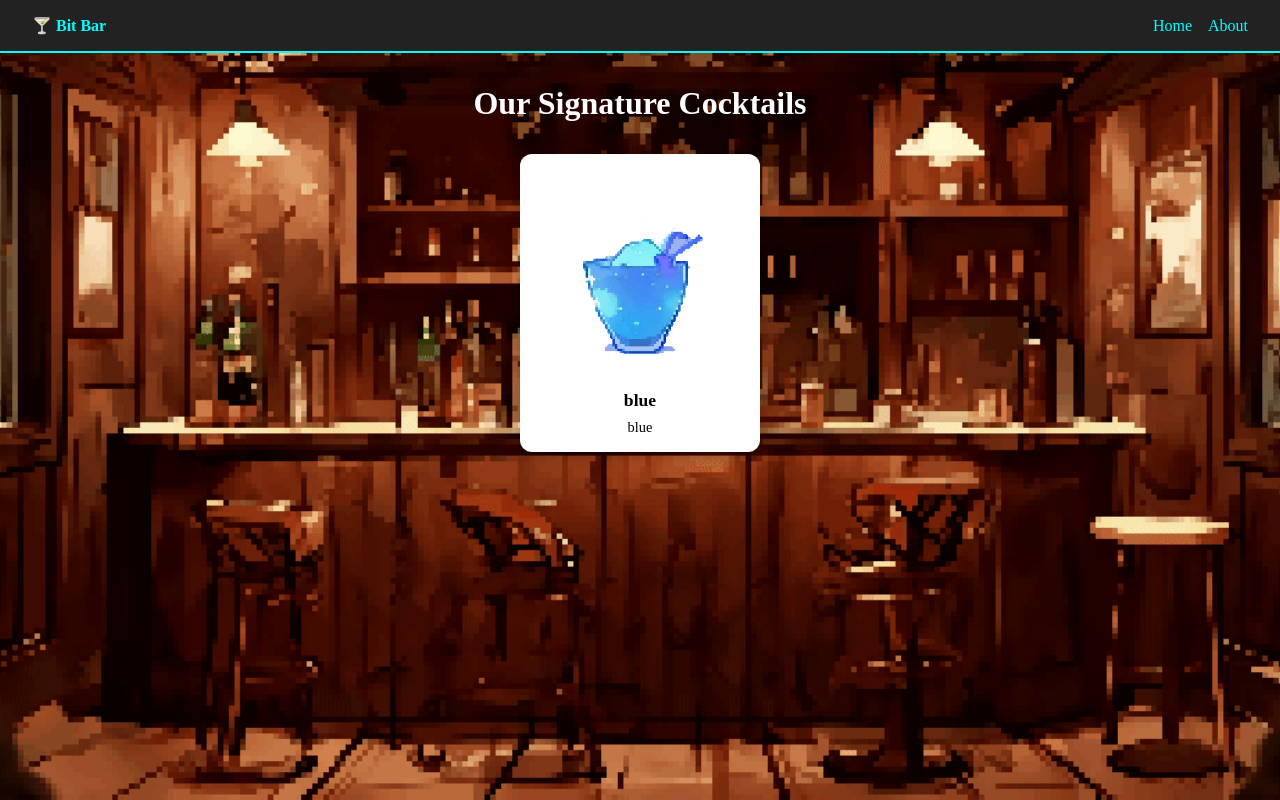
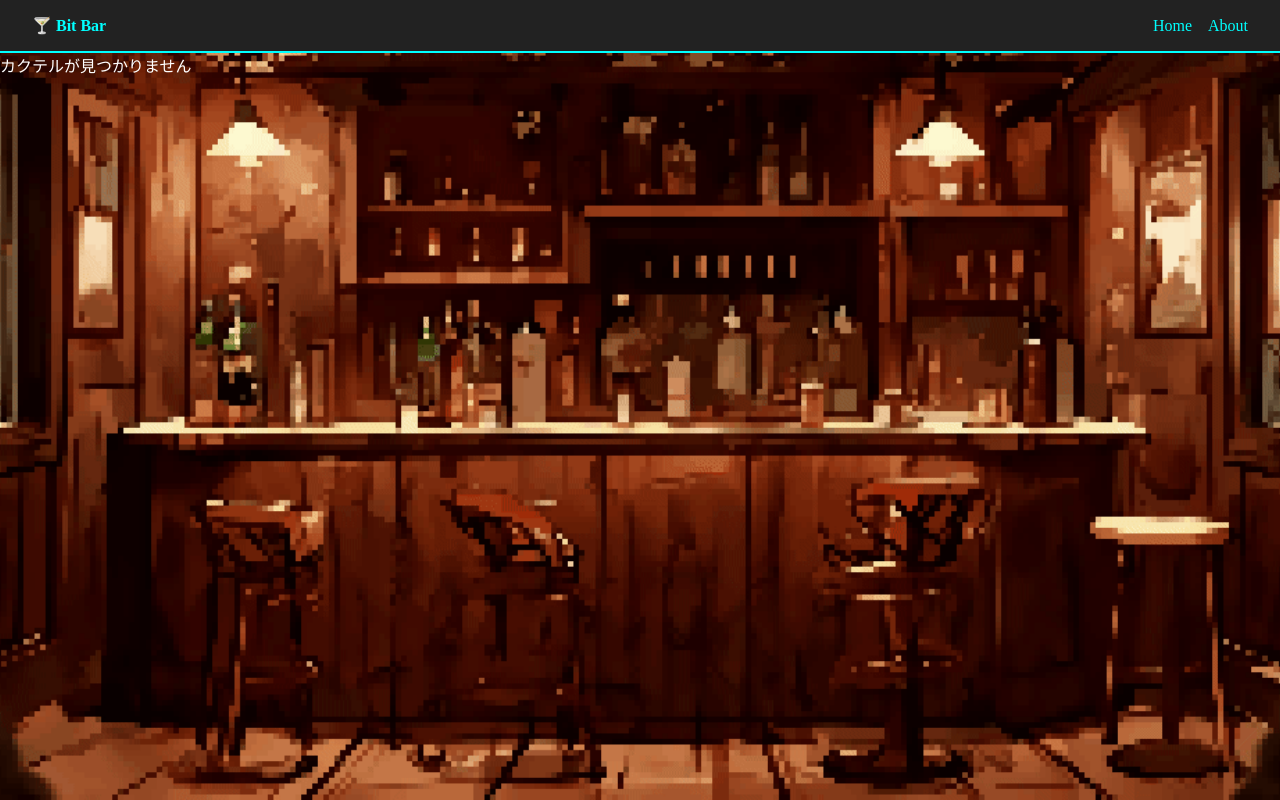
Before and after one commit to Kaido3737/BitBar, a React (Vite) app: page /cocktail/1 in a window 1280 px wide. Built offline with nearby package versions, Linux system fonts and the light colour scheme.

Commit message:
ページ遷移実装

```diff
--- a/src/App.tsx
+++ b/src/App.tsx
@@ -1,11 +1,16 @@
+import { Routes, Route } from 'react-router-dom';
 import Header from './components/Header';
 import Home from './pages/Home';
+import CocktailDetail from './pages/CocktailDetail.tsx';
 
 function App() {
   return (
     <>
       <Header />
-      <Home />
+      <Routes>
+        <Route path="/" element={<Home />} />
+        <Route path="/cocktail/:id" element={<CocktailDetail />} />
+      </Routes>
     </>
   );
 };
--- a/src/components/CocktailCard.tsx
+++ b/src/components/CocktailCard.tsx
@@ -1,9 +1,15 @@
 import { Cocktail } from '../types/cocktail';
+import { useNavigate } from 'react-router-dom';
 import styles from './styles/CocktailCard.module.scss';
 
 const CocktailCard = ({cocktail}: {cocktail: Cocktail}) => {
+  const navigate = useNavigate();
+
   return (
-    <div className={styles.card}>
+    <div
+      className={styles.card}
+      onClick={() => navigate(`/cocktail/${cocktail.id}`)}
+    >
       <img src={cocktail.image} alt={cocktail.name} />
       <h2>{cocktail.name}</h2>
       <p>{cocktail.description}</p>
--- a/src/main.tsx
+++ b/src/main.tsx
@@ -1,10 +1,13 @@
-import { StrictMode } from 'react'
-import { createRoot } from 'react-dom/client'
-import './index.scss'
-import App from './App.tsx'
+import React from 'react';
+import ReactDOM from 'react-dom/client';
+import { BrowserRouter } from 'react-router-dom';
+import './index.scss';
+import App from './App.tsx';
 
-createRoot(document.getElementById('root')!).render(
-  <StrictMode>
-    <App />
-  </StrictMode>,
-)
+ReactDOM.createRoot(document.getElementById('root')!).render(
+  <React.StrictMode>
+    <BrowserRouter>
+      <App />
+    </BrowserRouter>
+  </React.StrictMode>
+);
--- /dev/null
+++ b/src/pages/CocktailDetail.tsx
@@ -0,0 +1,21 @@
+import { useParams } from 'react-router-dom';
+import { cocktails } from '../data/cocktails';
+
+const CocktailDetail = () => {
+  const { id } = useParams<{ id: string }>();
+  const cocktail = cocktails.find((c) => c.id === id);
+
+  if (!cocktail) {
+    return <p>カクテルが見つかりません</p>
+  }
+
+  return (
+    <main>
+      <h1>{cocktail.name}</h1>
+      <img src={cocktail.image} alt={cocktail.name} />
+      <p>{cocktail.description}</p>
+    </main>
+  );
+};
+
+export default CocktailDetail;
```
